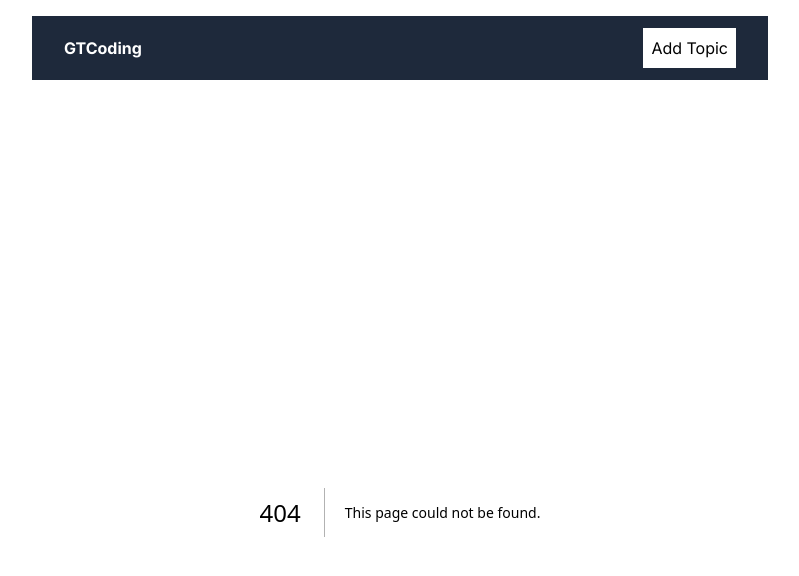
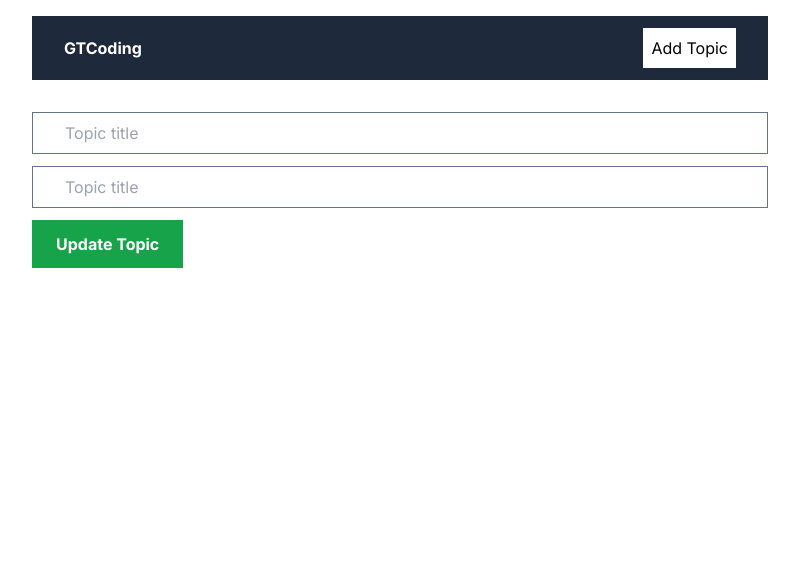
Before and after one commit to winnyDiese/crud-next13.5-mongoose, a Next.js app: page /editTopic/1 in a window 1280 px wide. Before the commit this address had no page. Shown: the top 576 px of the page, without its empty margins (240-1039 px from the left). Built offline with nearby package versions, Linux system fonts and the light colour scheme.

Commit message:
Finish page newTopic, and Edit Topic

```diff
--- a/app/addTopic/page.jsx
+++ b/app/addTopic/page.jsx
@@ -3,6 +3,8 @@
     return (
         <form className="flex flex-col gap-3">
             <input type="text" placeholder="Topic title" className="border border-slate-500 px-8 py-2" />
+            <input type="text" placeholder="Topic title" className="border border-slate-500 px-8 py-2" />
+            <button className="bg-green-600 font-bold text-white py-3 px-6 w-fit">Add Topic</button>
         </form>
     )
 }
--- /dev/null
+++ b/app/editTopic/[id]/page.jsx
@@ -0,0 +1,5 @@
+import EditTopicForm from "@/components/EditTopicForm";
+
+export default function EditTopic(){
+    return <EditTopicForm />
+}
--- /dev/null
+++ b/components/EditTopicForm.jsx
@@ -0,0 +1,8 @@
+
+export default function EditTopicForm(){
+    return <form className="flex flex-col gap-3">
+    <input type="text" placeholder="Topic title" className="border border-slate-500 px-8 py-2" />
+    <input type="text" placeholder="Topic title" className="border border-slate-500 px-8 py-2" />
+    <button className="bg-green-600 font-bold text-white py-3 px-6 w-fit">Update Topic</button>
+</form>
+}
```
